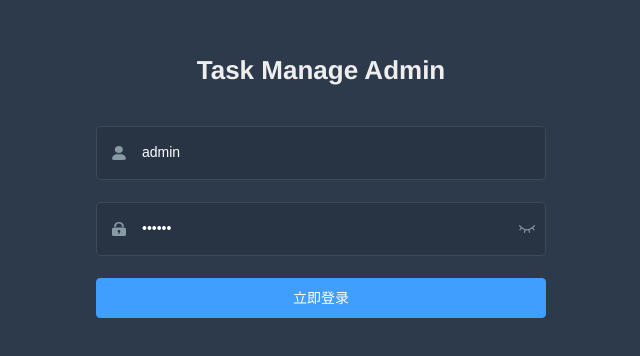
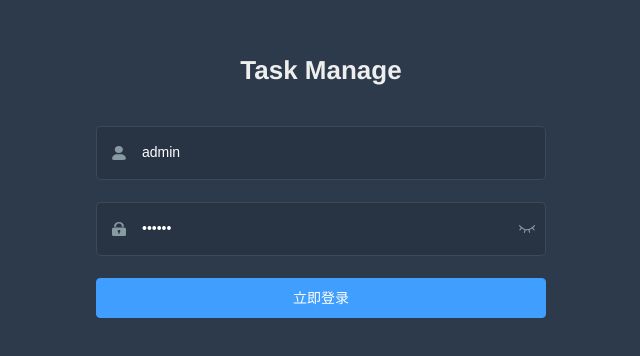
Before and after one commit to dianjiu/job-plus-vue, a Vue app: page /#/login in a window 1280 px wide. Shown: the part 104-460 px from the top of the page, without its empty margins (319-959 px from the left). Built offline with nearby package versions, Linux system fonts and the light colour scheme.

Commit message:
优化登录页面

```diff
--- a/src/views/login/index.vue
+++ b/src/views/login/index.vue
@@ -3,7 +3,7 @@
     <el-form ref="loginForm" :model="loginForm" :rules="loginRules" class="login-form" auto-complete="on" label-position="left">
 
       <div class="title-container">
-        <h3 class="title">Task Manage Admin</h3>
+        <h3 class="title">Task Manage</h3>
       </div>
 
       <el-form-item prop="username">
```
